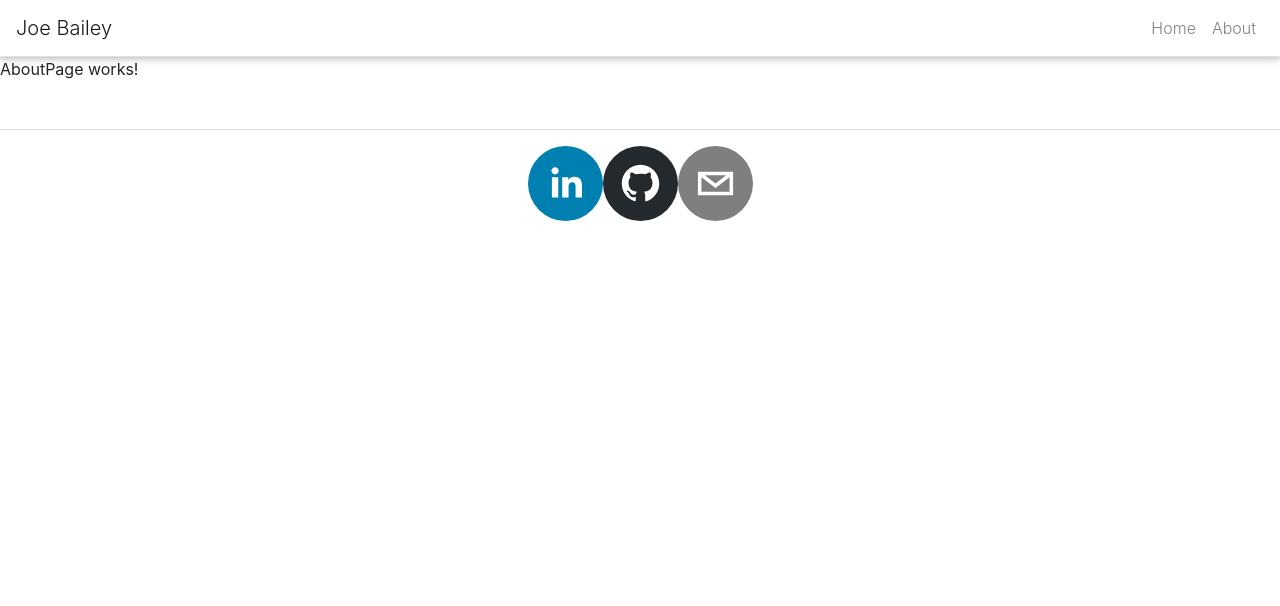
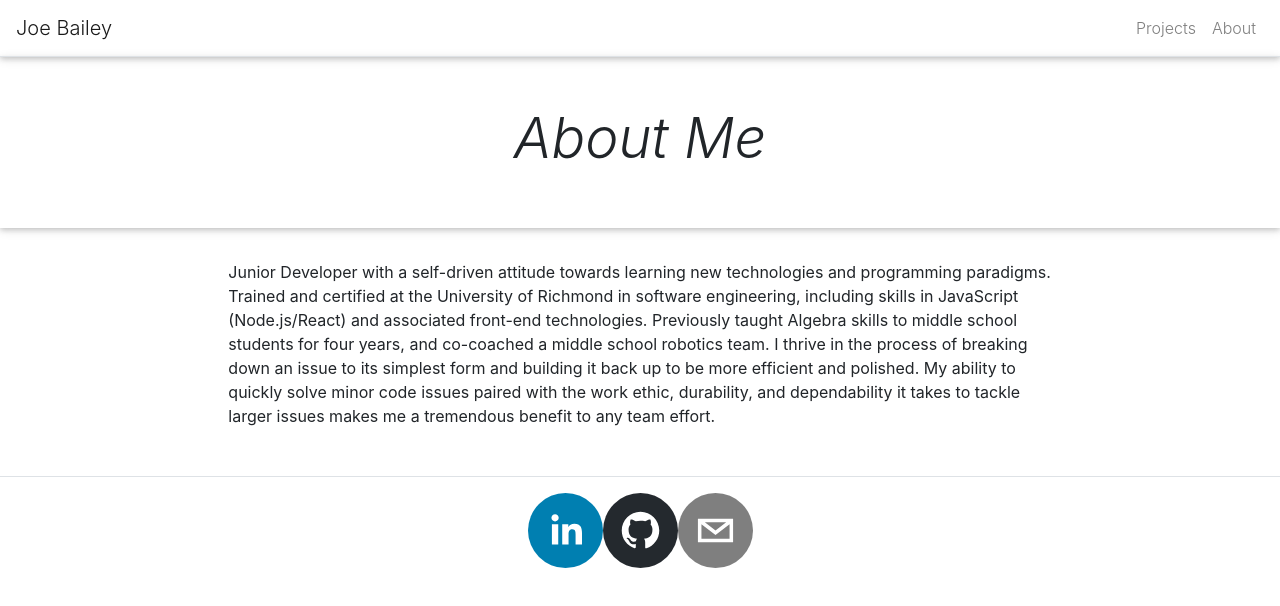
Before and after one commit to baileyrva/reactPortfolio, a React (Create React App) app: page /about in a window 1280 px wide. Shown: the top 606 px of the page. Built offline with nearby package versions, Linux system fonts and the light colour scheme.

Commit message:
finished about me

```diff
--- a/src/App.js
+++ b/src/App.js
@@ -18,7 +18,7 @@ class App extends React.Component {
     this.state = {
       title: "Joe Bailey",
       headerLinks: [
-        { title: "Home", path: "/" },
+        { title: "Projects", path: "/" },
         { title: "About", path: "/about" },
       ],
       home: {
@@ -41,7 +41,7 @@ class App extends React.Component {
             <Navbar.Collapse id="navbar-toggle">
               <Nav className="ml-auto">
                 <Link className="nav-link" to="/">
-                  Home
+                  Projects
                 </Link>
                 <Link className="nav-link" to="/about">
                   About
--- /dev/null
+++ b/src/components/Content.js
@@ -0,0 +1,16 @@
+import React from "react";
+import Container from "react-bootstrap/Container";
+import Row from "react-bootstrap/Row";
+import Col from "react-bootstrap/Col";
+
+function Content(props) {
+  return (
+    <Container fluid={true}>
+      <Row className="justify-content-center">
+        <Col sm={8}>{props.children}</Col>
+      </Row>
+    </Container>
+  );
+}
+
+export default Content;
--- a/src/pages/AboutPage.js
+++ b/src/pages/AboutPage.js
@@ -1,7 +1,25 @@
 import React from "react";
-
+import Hero from "../components/Hero";
+import Content from "../components/Content";
 function AboutPage(props) {
-  return <p>AboutPage works!</p>;
+  return (
+    <div>
+      <Hero title={props.title} />
+      <Content>
+        Junior Developer with a self-driven attitude towards learning new
+        technologies and programming paradigms. Trained and certified at the
+        University of Richmond in software engineering, including skills in
+        JavaScript (Node.js/React) and associated front-end technologies.
+        Previously taught Algebra skills to middle school students for four
+        years, and co-coached a middle school robotics team. I thrive in the
+        process of breaking down an issue to its simplest form and building it
+        back up to be more efficient and polished. My ability to quickly solve
+        minor code issues paired with the work ethic, durability, and
+        dependability it takes to tackle larger issues makes me a tremendous
+        benefit to any team effort.
+      </Content>
+    </div>
+  );
 }
 
 export default AboutPage;
```
